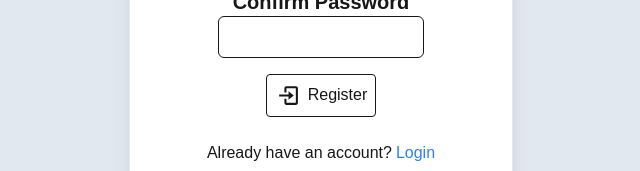
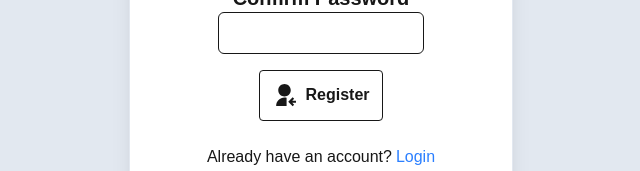
Before and after one commit to deimosdev343/Blog-frontend, a Next.js app: page /register in a window 1280 px wide. Shown: the part 449-620 px from the top of the page, without its empty margins (319-959 px from the left). Built offline with nearby package versions, Linux system fonts and the light colour scheme; no server answers.

Commit message:
Register/login btn

```diff
--- a/src/app/login/page.tsx
+++ b/src/app/login/page.tsx
@@ -80,7 +80,9 @@ const page = () => {
             className='flex p-2 rounded gap-2 border cursor-pointer hover:bg-slate-200 transition-all duration-200'
           >
             <BiLogIn size={25}/>
-            Login
+            <p className='text-md font-bold'>
+              Login
+            </p>
           </button>
           <p className='text-red-500 font-semibold text-lg'>{apiError}</p>
           <div className='p-2 flex items-center w-full justify-center'>
--- a/src/app/register/page.tsx
+++ b/src/app/register/page.tsx
@@ -7,6 +7,7 @@ import { useRouter } from 'next/navigation';
 import React, { useState } from 'react'
 import { useForm } from 'react-hook-form';
 import { BiLogIn } from 'react-icons/bi';
+import { RiUserReceivedFill } from 'react-icons/ri';
 type registerForm = {
   username: string,
   email: string,
@@ -107,10 +108,12 @@ const page = () => {
           </div>
           <button
             disabled={formState.isSubmitting}
-            className='flex p-2 rounded gap-2 border cursor-pointer hover:bg-slate-200 transition-all duration-200'
+            className='flex items-center p-3 rounded gap-2 border cursor-pointer hover:bg-slate-200 transition-all duration-200'
           >
-            <BiLogIn size={25}/>
-            Register
+            <RiUserReceivedFill size={25}/>
+            <p className='text-md font-bold'>
+              Register
+            </p>
           </button>
           <div className='p-2 flex items-center w-full justify-center'>
             <p className='flex gap-1'>Already have an account? <Link href={'/login'} className='text-blue-500' >Login</Link></p>
```
